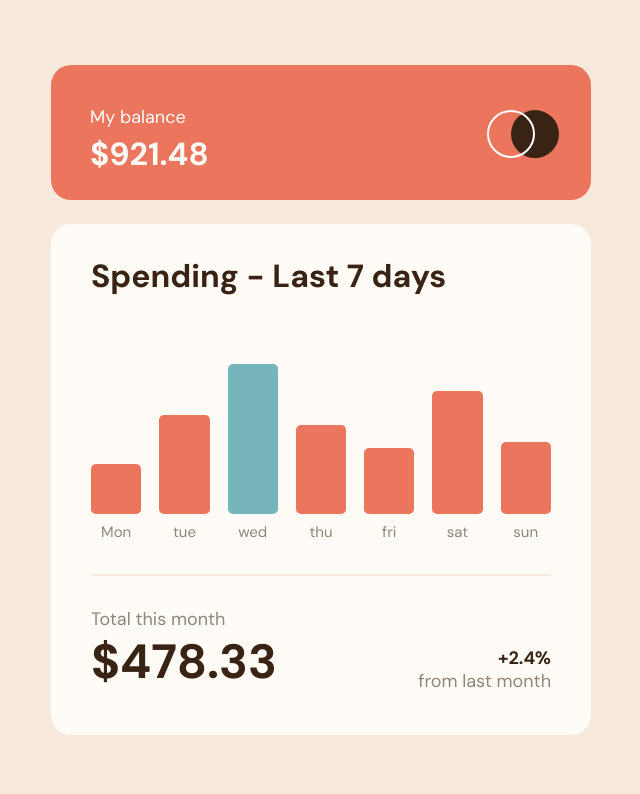
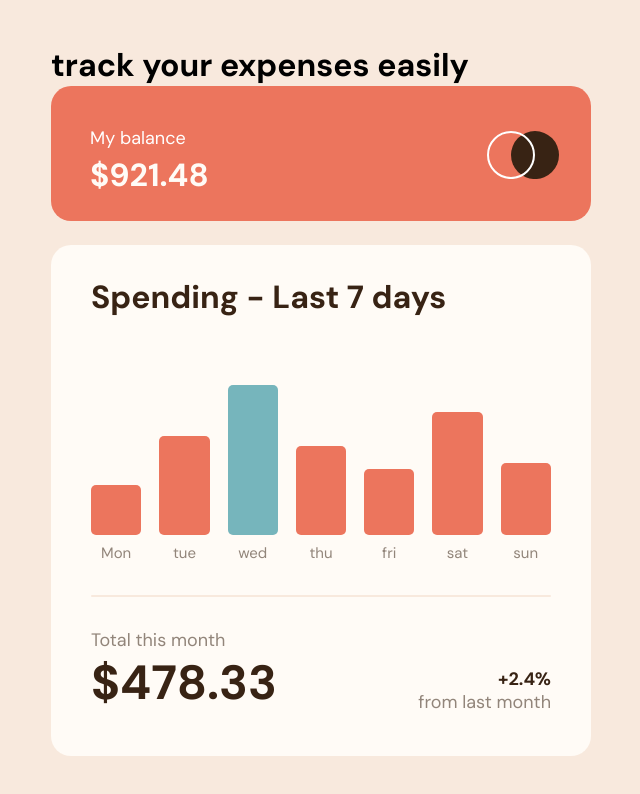
Before and after one commit to buness/expenses-chart-component, a plain HTML site: page index.html in a window 1280 px wide. Shown: the whole page, without its empty margins (319-959 px from the left). Drawn offline with Linux system fonts and the light colour scheme.

Commit message:
add seo puposes h1

```diff
--- a/index.html
+++ b/index.html
@@ -19,6 +19,7 @@
 	</head>
 	<body>
 		<main>
+			<h1 class="seo">track your expenses easily</h1>
 			<header>
 				<h2>
 					<span>My balance</span>
```
